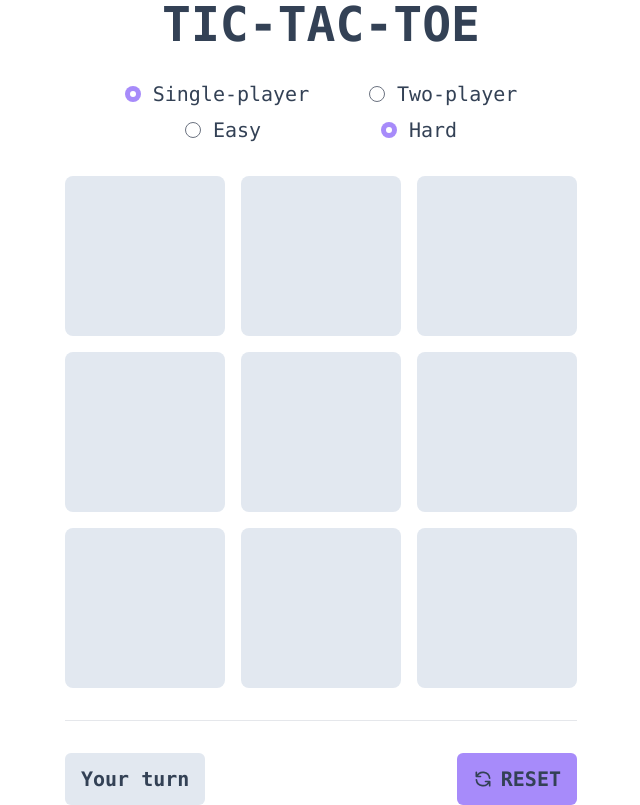
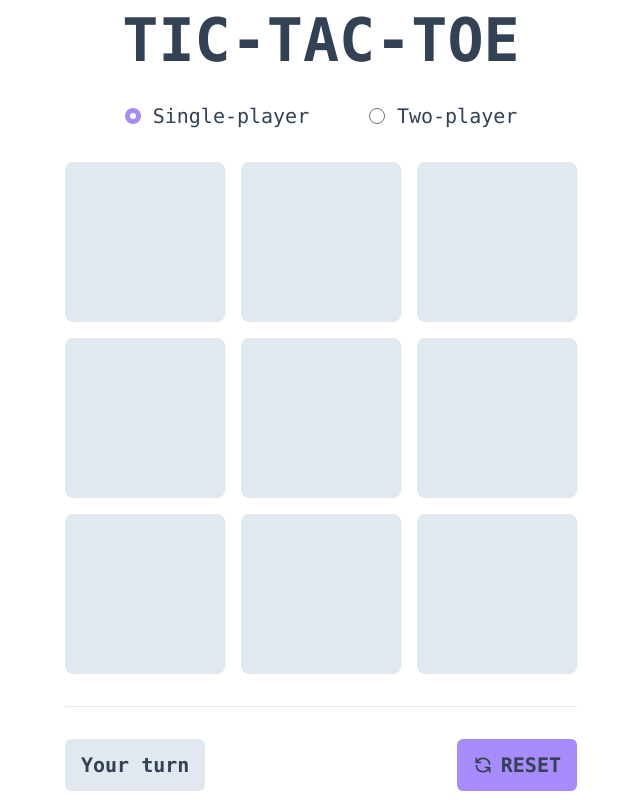
Before and after one commit to Randell-janus/tic-tac-toe, a React (Create React App) app: page / in a window 1280 px wide. Shown: the whole page, without its empty margins (319-959 px from the left). Built offline with nearby package versions, Linux system fonts and the light colour scheme.

Commit message:
revert to single difficulty level

```diff
--- a/src/App.tsx
+++ b/src/App.tsx
@@ -6,7 +6,6 @@ import RadioButton from "./components/RadioButton";
 const App = () => {
   const [squares, setSquares] = useState<string[] | []>(Array(9).fill(null));
   const [gameMode, setGameMode] = useState<string>("1");
-  const [difficulty, setDifficulty] = useState<string>("hard");
 
   const [isXTurn, setIsXTurn] = useState<boolean>(true);
   const [animation, setAnimation] = useState<number>(0);
@@ -127,47 +126,12 @@ const App = () => {
     setGameMode(e.target.value);
   };
 
-  const handleDifficulty = (e: React.ChangeEvent<HTMLInputElement>): void => {
-    handleRestart();
-    setDifficulty(e.target.value);
-  };
-
   useEffect(() => {
     const emptyIndexes = squares
       .map((square, index) => (square === null ? index : null))
       .filter((val) => val !== null);
-    const cornerIndexes = squares
-      .map((square, index) => (square === null ? index : null))
-      .filter((val) => val === 0 || val === 2 || val === 6 || val === 8);
-    const crossIndexes = squares
-      .map((square, index) => (square === null ? index : null))
-      .filter((val) => val === 1 || val === 3 || val === 5 || val === 7);
-
-    const randomCornerIndex =
-      cornerIndexes[Math.floor(Math.random() * cornerIndexes.length)];
-    const randomCrossIndex =
-      crossIndexes[Math.floor(Math.random() * crossIndexes.length)];
-    const someCornerIndexesMarked = cornerIndexes.some((i) => i !== null);
-
-    const fullLines = linesThatAre("X", "X", "O");
 
     if (isComputerTurn) {
-      // Priority: computer marks middle tile if vacant
-      if (difficulty === "hard") {
-        if (!squares[4]) {
-          putComputerAtSquare(4);
-          return;
-        }
-      }
-      // computer marks corners if first player turn was middle tile, avoids y-form
-      if (difficulty === "hard") {
-        if (squares[4] && emptyIndexes.length === 8) {
-          if (!winningPattern && !isBoardFull) {
-            putComputerAtSquare(randomCornerIndex);
-            return;
-          }
-        }
-      }
       // win game
       const winningLines = linesThatAre("O", "O", null);
       if (winningLines.length > 0) {
@@ -185,41 +149,6 @@ const App = () => {
         )[0];
         if (!winningPattern && !isBoardFull) putComputerAtSquare(blockIndex);
         return;
-      }
-      // Avoids s-form
-      if (difficulty === "hard") {
-        const freeLines = linesThatAre(null, null, null);
-        if (someCornerIndexesMarked) {
-          if (freeLines.length > 0) {
-            if (!winningPattern && !isBoardFull)
-              putComputerAtSquare(
-                freeLines[0].filter((index) => squares[index] === null)[1]
-              );
-            return;
-          }
-        }
-      }
-      // Avoids big triangle player move
-      if (difficulty === "hard") {
-        if (
-          fullLines.length > 0 &&
-          squares[4] === "O" &&
-          emptyIndexes.length === 6
-        ) {
-          if (!winningPattern && !isBoardFull) {
-            putComputerAtSquare(randomCrossIndex);
-            return;
-          }
-        }
-      }
-      // Avoids small triangle player move
-      if (difficulty === "hard") {
-        if (fullLines.length === 1 && squares[4] === "X") {
-          if (!winningPattern && !isBoardFull) {
-            putComputerAtSquare(randomCornerIndex);
-            return;
-          }
-        }
       }
       // Priority: prioritize turns that can lead closer to winning
       const linesToContinue = linesThatAre("O", null, null);
@@ -242,7 +171,6 @@ const App = () => {
     <div className="min-h-screen flex flex-col items-center justify-center px-4">
       <div className="space-y-4 sm:space-y-8">
         <h1 className="font-bold text-center">TIC-TAC-TOE</h1>
-        <div className="space-y-2">
         <div onChange={handleGameMode} className="flex justify-evenly">
           <RadioButton
             label="Single-player"
@@ -256,23 +184,6 @@ const App = () => {
             defaultChecked={gameMode}
             name="mode"
           />
-          </div>
-          {gameMode === "1" && (
-            <div onChange={handleDifficulty} className="flex justify-evenly">
-              <RadioButton
-                label="Easy"
-                value={"easy"}
-                defaultChecked={difficulty}
-                name="difficulty"
-              />
-              <RadioButton
-                label="Hard"
-                value={"hard"}
-                defaultChecked={difficulty}
-                name="difficulty"
-              />
-            </div>
-          )}
         </div>
 
         <div className="grid grid-cols-3 gap-2 sm:gap-4">
--- a/src/index.css
+++ b/src/index.css
@@ -10,7 +10,7 @@
   }
 
   h1 {
-    @apply text-2xl sm:text-5xl;
+    @apply text-3xl sm:text-6xl;
   }
 }
 
```
Also changed, not shown: public/snapshots/preview.JPG, 1 other file (tests, documents, lock files or other folders). Lines whose indentation alone changed are shown as unchanged.
